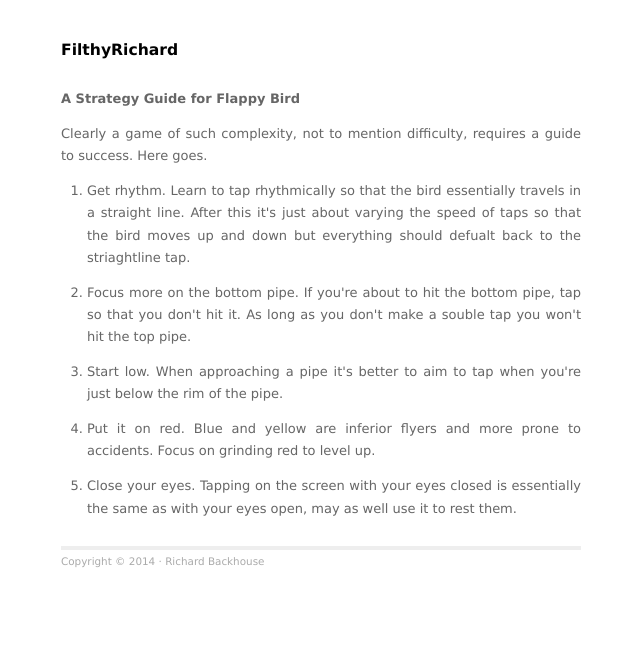
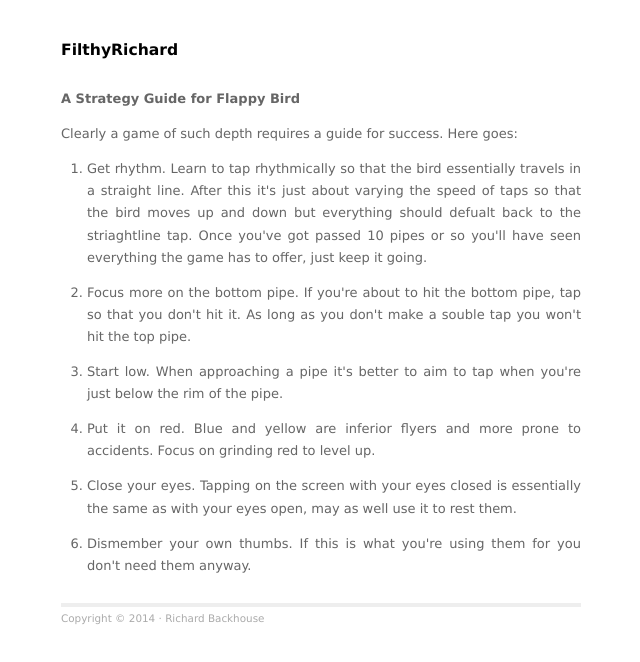
Before and after one commit to filthyrichard/filthyrichard.github.io, a plain HTML site: page a_strategy_guide_for_flappy_bird.html in a window 1280 px wide. Shown: the whole page, without its empty margins (319-959 px from the left). Drawn offline with Linux system fonts and the light colour scheme.

Commit message:
Update to Flappy Bird post

```diff
--- a/a_strategy_guide_for_flappy_bird.html
+++ b/a_strategy_guide_for_flappy_bird.html
@@ -14,14 +14,15 @@
 
 			<div>	<article>
 		<h2>A Strategy Guide for Flappy Bird</h2>
-		<p>Clearly a game of such complexity, not to mention difficulty, requires a guide to success. Here goes.</p>
+		<p>Clearly a game of such depth requires a guide for success. Here goes:</p>
 
 <ol>
-<li><p>Get rhythm. Learn to tap rhythmically so that the bird essentially travels in a straight line. After this it's just about varying the speed of taps so that the bird moves up and down but everything should defualt back to the striaghtline tap.</p></li>
+<li><p>Get rhythm. Learn to tap rhythmically so that the bird essentially travels in a straight line. After this it's just about varying the speed of taps so that the bird moves up and down but everything should defualt back to the striaghtline tap. Once you've got passed 10 pipes or so you'll have seen everything the game has to offer, just keep it going.</p></li>
 <li><p>Focus more on the bottom pipe. If you're about to hit the bottom pipe, tap so that you don't hit it. As long as you don't make a souble tap you won't hit the top pipe.</p></li>
 <li><p>Start low. When approaching a pipe it's better to aim to tap when you're just below the rim of the pipe.</p></li>
 <li><p>Put it on red. Blue and yellow are inferior flyers and more prone to accidents. Focus on grinding red to level up.</p></li>
 <li><p>Close your eyes. Tapping on the screen with your eyes closed is essentially the same as with your eyes open, may as well use it to rest them.</p></li>
+<li><p>Dismember your own thumbs. If this is what you're using them for you don't need them anyway.</p></li>
 </ol>
 
 	</article>
```
